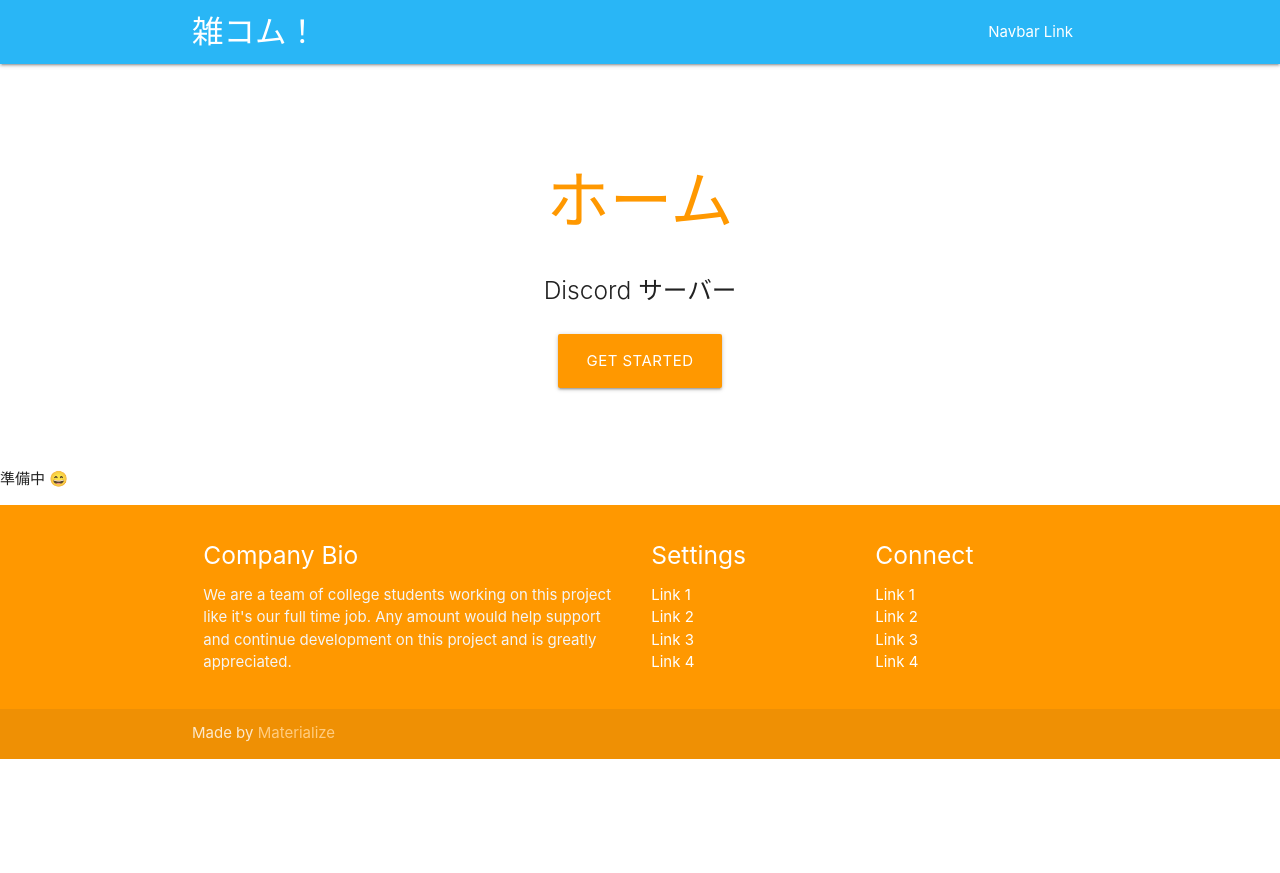
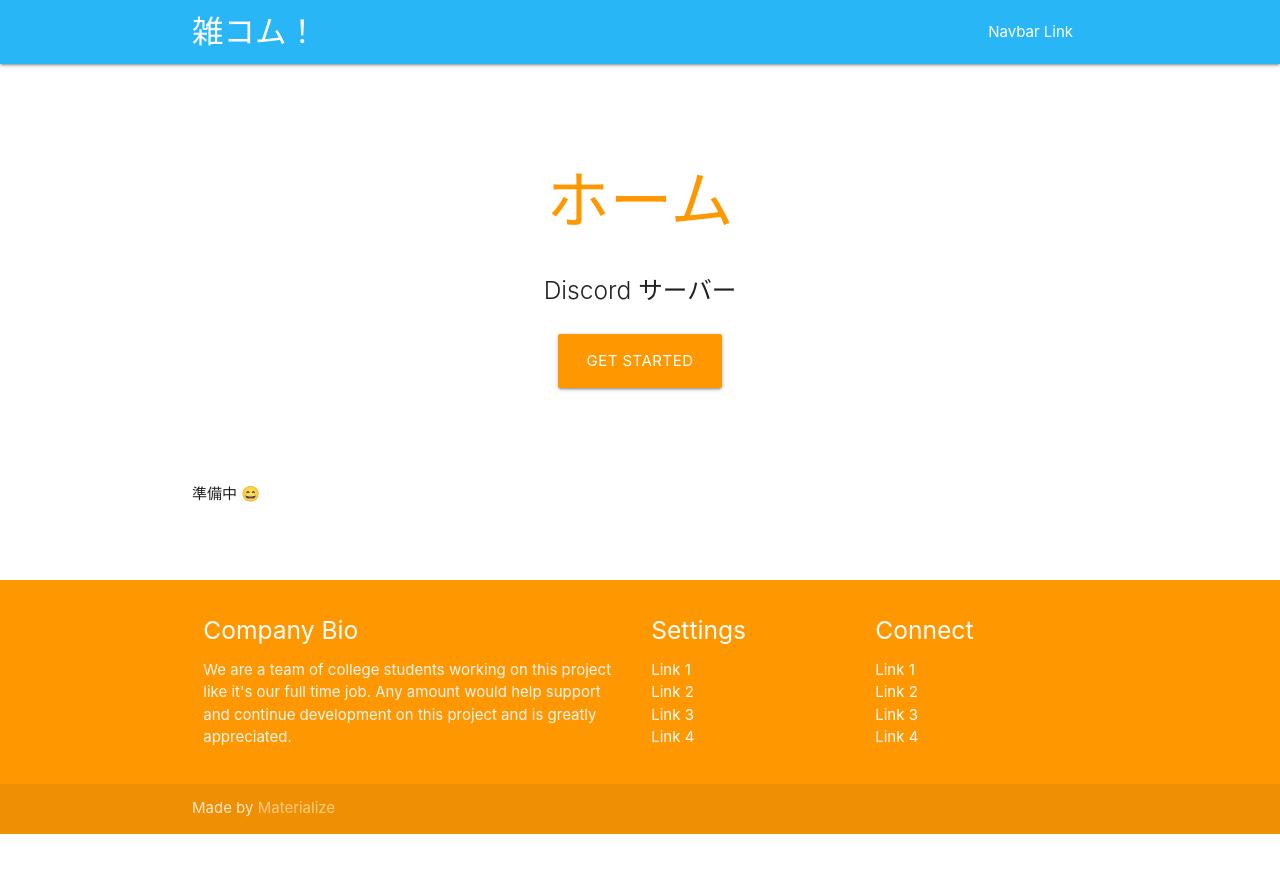
Before and after one commit to zatsukomu/zatsukomu-website-v1, a Jekyll site: the page built from docs/pages/index.md, in a window 1280 px wide. Shown: the top 873 px of the page. Built offline with Jekyll 4.4.1, drawn with Linux system fonts in a browser that asks for light colours; nearby versions of some CDN libraries; emoji names are drawn with the system emoji font.

Commit message:
Update default.html

```diff
--- a/docs/_layouts/default.html
+++ b/docs/_layouts/default.html
@@ -45,7 +45,14 @@
     </div>
   </div>
 
+
+  <div class="container">
+    <div class="section">
       {{ content }}
+
+    </div>
+    <br><br>
+  </div>
 
 {% include footer.html %}
 
```
